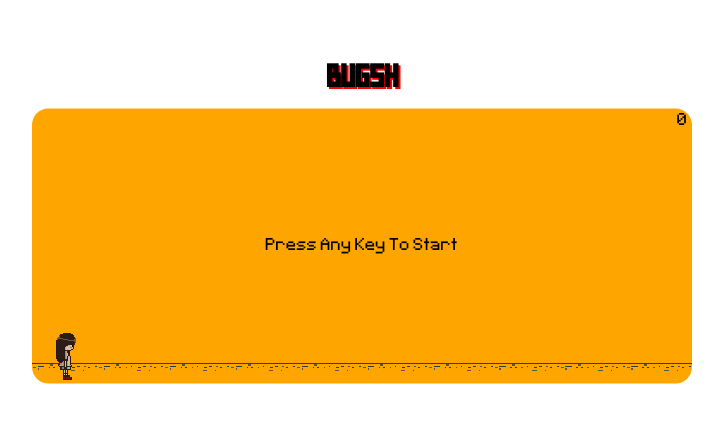
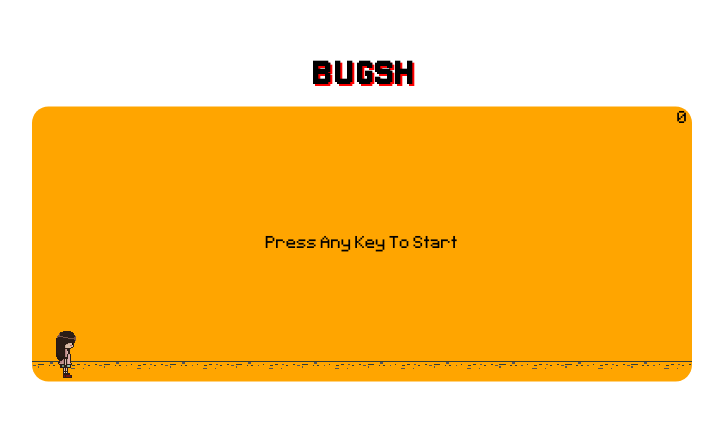
Before and after one commit to angelapaco/Dino-Jump, a plain HTML site: page index.html in a window 1280 px wide. Shown: the part 174-596 px from the top of the page, without its empty margins (278-1001 px from the left). Drawn offline with Linux system fonts and the light colour scheme.

Commit message:
Update styles.css

```diff
--- a/styles.css
+++ b/styles.css
@@ -30,7 +30,7 @@ body {
 }
 
 h1 {
-  font-family: PixelBit-Free;
+  font-family: Pixellari;
   margin: 0;
   text-shadow: 2px 2px red;
 }
```
